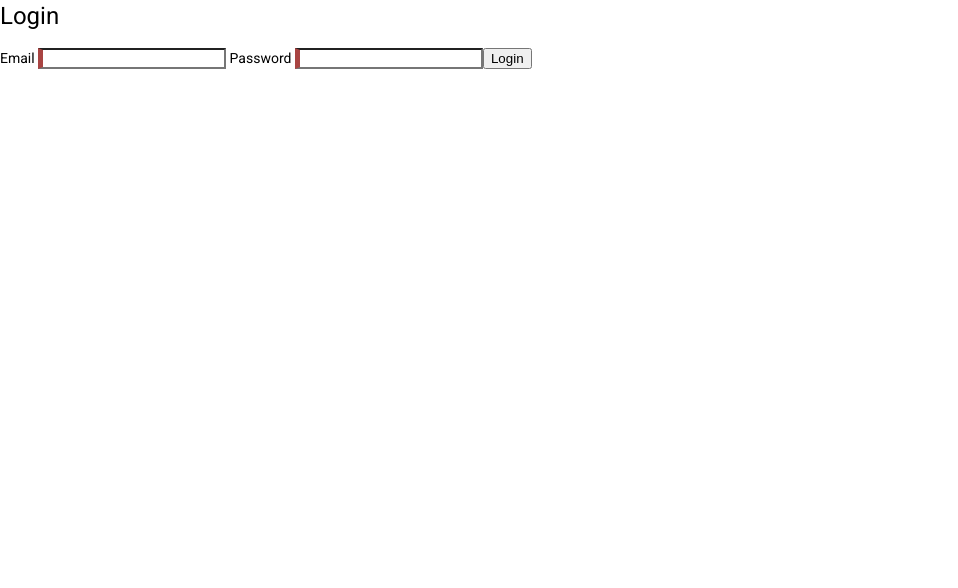
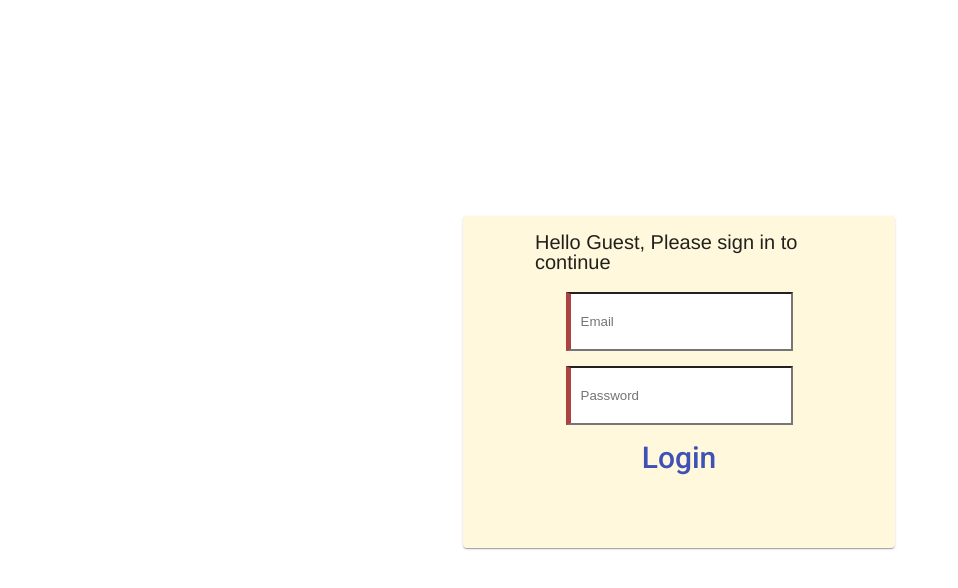
Before and after one commit to DanBeladevMoveo/Nasa-Task, an Angular app: page /login in a window 1280 px wide. Shown: the top 588 px of the page, without its empty margins (0-958 px from the left). Built offline with nearby package versions, Linux system fonts and the light colour scheme.

Commit message:
finish task

```diff
--- a/src/app/app-routing.module.ts
+++ b/src/app/app-routing.module.ts
@@ -7,7 +7,7 @@ import { PageNotFoundComponent } from './page-not-found/page-not-found.component
 const routes: Routes = [
   {path:'login', component: LoginComponent},
   {path:'list', component: NasaPageComponent},
-  {path:'', redirectTo:'/list',pathMatch:'full'},
+  {path:'', redirectTo:'/login',pathMatch:'full'},
   {path: '**', component: PageNotFoundComponent}
 ];
 
--- a/src/app/login/login.component.html
+++ b/src/app/login/login.component.html
@@ -1,4 +1,4 @@
-<h1>Login</h1>
+<!-- <h1>Login</h1>
 <form [formGroup]="loginForm" (ngSubmit)="submit()">
     <label>
         Email
@@ -9,4 +9,35 @@
         <input type="password" formControlName="password">
     </label>
     <button>Login</button>
-</form>
+</form> -->
+
+<mat-card class="product">
+    <mat-card-header>
+        <div mat-card-avatar class="header"></div>
+        <mat-card-title class="title">Hello Guest, Please sign in to continue</mat-card-title>
+    </mat-card-header>
+    <!-- <img mat-card-image src="{{apod.url}}" class="image"> -->
+    <mat-card-content>
+        <div>
+
+            <form [formGroup]="loginForm" (ngSubmit)="submit()" class="form-container">
+                <label>
+                    <!-- Email -->
+                    <input type="email" formControlName="email" placeholder="Email" class="input">
+                </label>
+                <label>
+                    <!-- Password -->
+                    <input type="password" formControlName="password" placeholder="Password" class="input">
+                </label>
+                <button mat-button color="primary" class="buyBtn">Login</button>
+                <!-- <button>Login</button> -->
+            </form>
+        </div>
+        <!-- <div class="description">{{apod.explanation}}</div> -->
+    </mat-card-content>
+    <mat-card-footer>
+        <mat-card-actions class="footer">
+            <!-- <p class="price">{{apod.date}}</p> -->
+        </mat-card-actions>
+    </mat-card-footer>
+</mat-card>
--- a/src/app/login/login.component.scss
+++ b/src/app/login/login.component.scss
@@ -5,3 +5,118 @@
   .ng-invalid:not(form)  {
     border-left: 5px solid #a94442; /* red */
   }
+
+  body {
+    margin: 0;
+    padding: 0;
+  }
+
+  :host {
+    display: block;
+    margin-top: 1rem;
+  }
+  .form-container {
+    display: flex;
+    flex-direction: column;
+    justify-content: space-around;
+    height: 200px;
+    // align-content: center;
+    align-items: center;
+    // text-align: center;
+  }
+
+  .list {
+    display: flex;
+    flex-direction: row;
+    flex-wrap: wrap;
+    background-color: aliceblue;
+  }
+
+  .image {
+     height: 300px;
+     width: 100%;
+     align-self: center;
+  }
+  .price {
+    font-size: 20px;
+    font-weight: bold;
+
+  }
+
+  .header {
+    background-size: cover;
+    margin-bottom: 5px;
+  }
+
+  .input {
+    width: 200px;
+    height: 35px;
+    padding: 10px;
+  }
+
+  .title {
+    font-family: 'Franklin Gothic Medium', 'Arial Narrow', Arial, sans-serif;
+  }
+
+  .footer {
+      height: 50px;
+  }
+
+  .buyBtn {
+    font-size: 30px;
+  }
+
+  .product {
+    max-width: 350px;
+    height: 300px;
+    margin: 15px 15px;
+    align-items: center;
+    align-content: center;
+    align-self: center;
+    background-color: cornsilk;
+    align-items: center;
+    left: 35%;
+    top: 200px;
+  }
+
+  @media screen and (max-width: 320px) and (max-width: 359px) {
+    .product {
+      max-width: 200px;
+      left: 20px
+     }
+  }
+
+  @media screen and (min-width:360px) and (max-width: 419px) {
+    .product {
+      max-width: 250px;
+      left: 20px;
+     }
+  }
+
+  @media screen and (min-width:420px) and (max-width: 799px) {
+    .product {
+      max-width: 250px;
+      left: 35px;
+     }
+  }
+
+  @media screen and (min-width: 800px) and (max-width: 1000px){
+    .list {
+      margin:0;
+      width: 100%;
+    }
+    .product {
+     max-width: 250px;
+    }
+    * {
+      max-width: 100%;
+      overflow-x: hidden;
+    }
+  }
+
+
+  @media screen and (min-width: 1001px) {
+    .product {
+      max-width: 400px;
+     }
+  }
--- a/src/app/search-bar/search-bar.component.html
+++ b/src/app/search-bar/search-bar.component.html
@@ -1,30 +1,4 @@
-<p>search-bar works!</p>
-<!-- <input type="date" placeholder="das"> -->
-<!-- <mat-slider min="1" max="100" step="1" value="1"></mat-slider>
-
-<button mat-button>Basic</button> -->
-
-
-<!--
-<mat-form-field appearance="fill">
-    <mat-label>From</mat-label>
-    <input matInput [matDatepicker]="picker">
-    <mat-datepicker-toggle matSuffix [for]="picker"></mat-datepicker-toggle>
-    <mat-datepicker #picker></mat-datepicker>
-</mat-form-field>
-
-<mat-form-field appearance="fill">
-    <mat-label>To</mat-label>
-    <input matInput [matDatepicker]="picker1">
-    <mat-datepicker-toggle matSuffix [for]="picker1"></mat-datepicker-toggle>
-    <mat-datepicker #picker></mat-datepicker>
-</mat-form-field> -->
-
 <form [formGroup]="search" (ngSubmit)="submit()" class="form-container">
-    <!-- <mat-form-field appearance="fill">
-        <mat-label>Search...</mat-label>
-        <input matInput formControlName="search">
-    </mat-form-field> -->
     <div class="item item-1" fxFlex="50%" fxFlexOrder="1">
         <mat-form-field>
             <input matInput [matDatepicker]="picker" placeholder="From" type="text" formControlName="fromDate">
@@ -40,5 +14,4 @@
             <mat-datepicker #picker2></mat-datepicker>
         </mat-form-field>
     </div>
-    <button mat-button>Search</button>
-</form>
+    <button mat-raised-button color="primary">Search</button></form>
--- a/src/app/search-bar/search-bar.component.scss
+++ b/src/app/search-bar/search-bar.component.scss
@@ -1,9 +1,15 @@
 .form-container {
     display: flex;
     flex-direction: row;
-    width: 60%;
+    width: 30%;
     justify-content: space-around;
     border: 1px solid black;
     padding: 10px;
     align-items: baseline;
+    margin: 15px;
 }
+
+.item {
+    background: aliceblue;
+    padding: 10px;
+}
--- a/src/app/search-bar/search-bar.component.ts
+++ b/src/app/search-bar/search-bar.component.ts
@@ -32,10 +32,6 @@ export class SearchBarComponent implements OnInit {
     const to_Date = new Date(to);
     const from_Date = new Date(from);
     const diff = to_Date.getDate() - from_Date.getDate()+1;
-    console.log(diff);
-
-
-
 
     for (let i = 0; i < diff; i++) {
       const currentDay = to_Date.getDate() - i;
```
